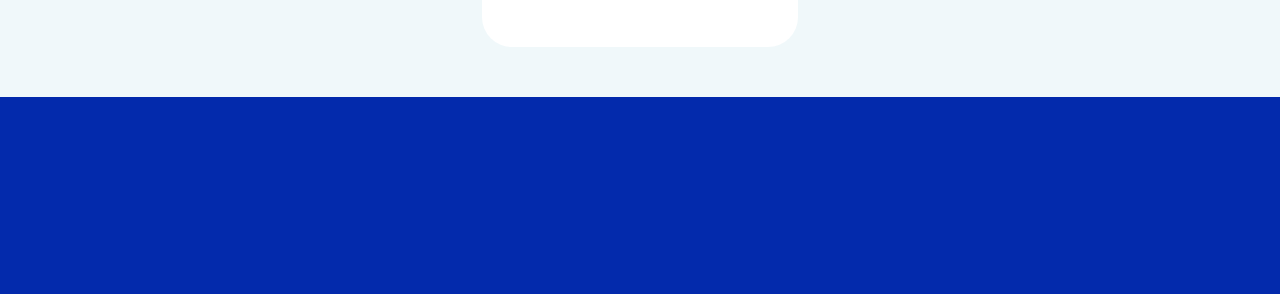
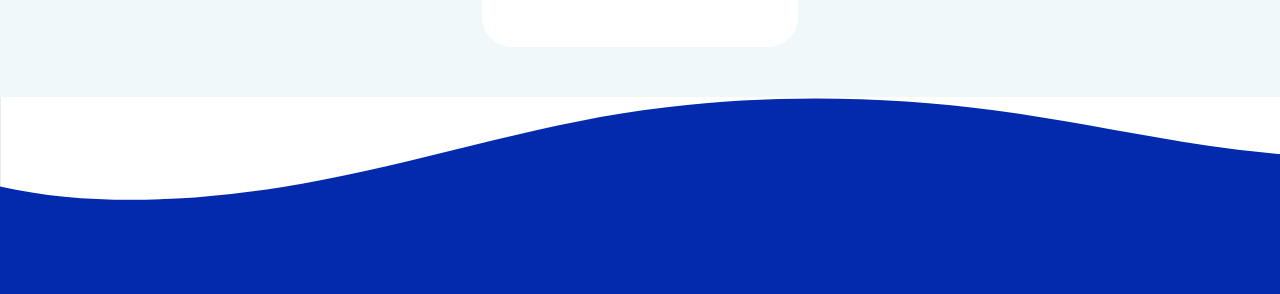
Before and after one commit to Michael129-55/nactvet-demo, a plain HTML site: page index.html in a window 1280 px wide. Shown: the part 1631-1925 px from the top of the page. Drawn offline with Linux system fonts and the light colour scheme.

Commit message:
Second commit

```diff
--- a/index.html
+++ b/index.html
@@ -205,6 +205,11 @@
       </div>
     </div>
     <div class="footer">
+      <div class="custom-shape-divider-top-1746189770">
+        <svg data-name="Layer 1" xmlns="http://www.w3.org/2000/svg" viewBox="0 0 1200 120" preserveAspectRatio="none">
+            <path d="M321.39,56.44c58-10.79,114.16-30.13,172-41.86,82.39-16.72,168.19-17.73,250.45-.39C823.78,31,906.67,72,985.66,92.83c70.05,18.48,146.53,26.09,214.34,3V0H0V27.35A600.21,600.21,0,0,0,321.39,56.44Z" class="shape-fill"></path>
+        </svg>
+      </div>
       <div class="content">
         <div class="footer-content">
           <h3>Address</h3>
--- a/style.css
+++ b/style.css
@@ -210,9 +210,30 @@ nav ul li:hover .sub-menu {
     cursor: pointer;
 }
 .footer {
+    position: relative;
     display: block;
     background: #032aac;
 
+}
+.custom-shape-divider-top-1746189770 {
+    position: absolute;
+    top: 0;
+    left: 0;
+    width: 100%;
+    overflow: hidden;
+    line-height: 0;
+}
+
+.custom-shape-divider-top-1746189770 svg {
+    position: relative;
+    display: block;
+    width: calc(132% + 1.3px);
+    height: 112px;
+    transform: rotateY(180deg);
+}
+
+.custom-shape-divider-top-1746189770 .shape-fill {
+    fill: #FFFFFF;
 }
 .content {
     display: flex;
```
